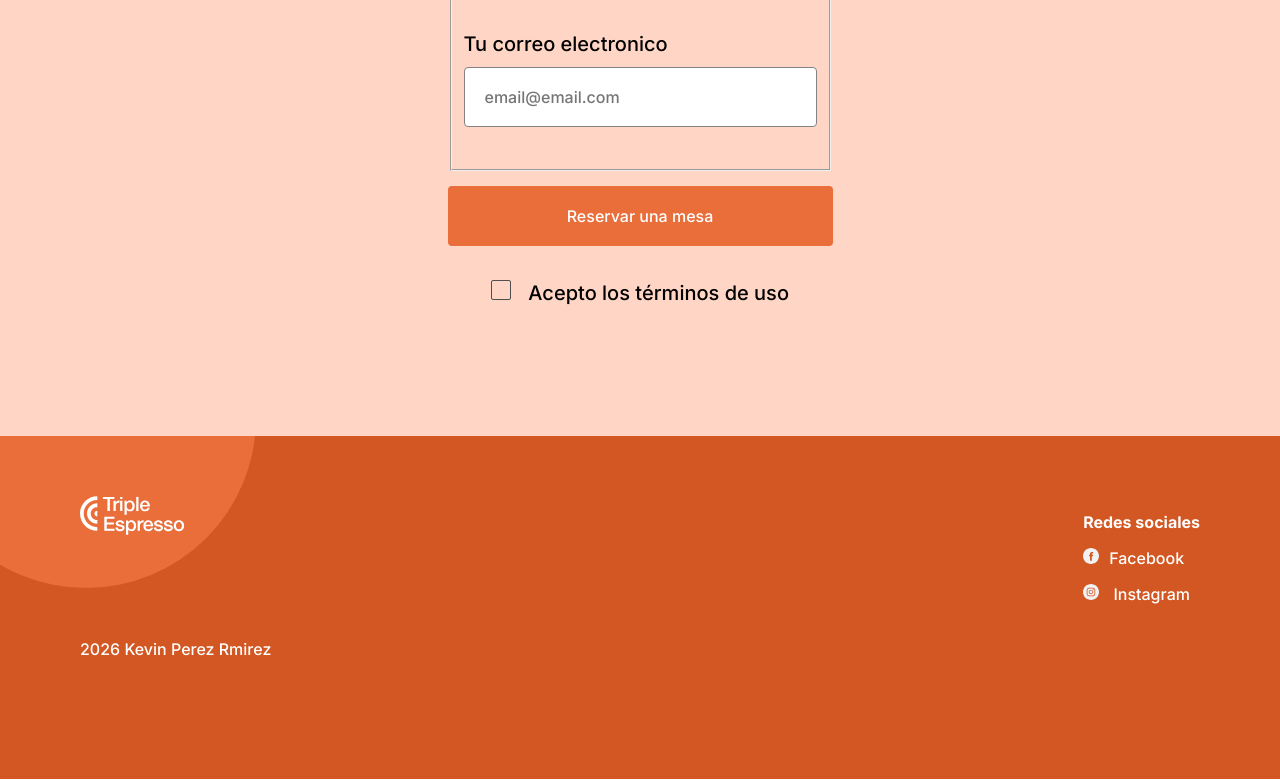
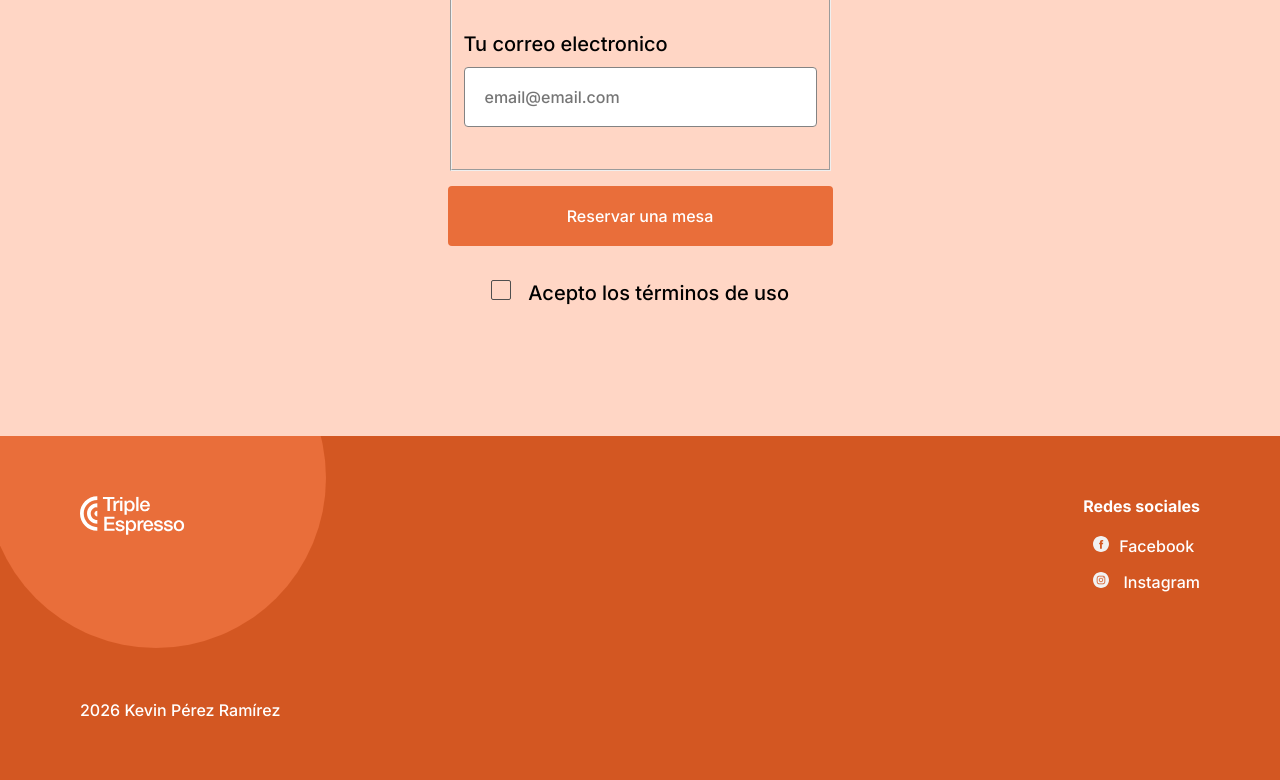
Before and after one commit to kev-0406/web_project_coffeeshop_es, a plain HTML site: page index.html in a window 1280 px wide. Shown: the part 1401-2181 px from the top of the page. Drawn offline with Linux system fonts and the light colour scheme.

Commit message:
feat: finalize footer structure and update README

```diff
--- a/index.html
+++ b/index.html
@@ -66,7 +66,6 @@
             class="form__input"
             type="text"
             id="nombre"
-            value="nombre"
             placeholder="Nombre"
             required
           />
@@ -115,33 +114,29 @@
       </form>
     </main>
     <footer class="footer" id="contacto">
-      <div class="footer__left-col">
-        <div class="footer__logo-container">
+      <div class="footer__top-row">
         <div class="footer__circle"></div>
         <img
           class="footer__logo"
           src="./img/logo_coffeeshop_light.svg"
           alt="Logotipo"
         />
-        </div>
-        <p class="footer__text">2026 Kevin Perez Rmirez</p>
-      </div>
-      <nav class="nav__footer">
+        <div class="footer__social-container">
           <h3 class="footer__title">Redes sociales</h3>
-        <ul class="nav__footer-contact">
-          <li class="nav__footer-item">
-            <a class="nav__link-footer" href="Facebook">
+          <ul class="footer__social-list">
+            <li class="footer__social-item">
+              <a class="footer__social-link" href="Facebook">
                 <img
-                class="nav__link-img"
+                  class="footer__social-icon"
                   src="./img/facebook_white.svg"
                   alt="Facebook logo"
                 />Facebook</a
               >
             </li>
-          <li class="nav__footer-item">
-            <a class="nav__link-footer" href="Instagram">
+            <li class="footer__social-item">
+              <a class="footer__social-link" href="Instagram">
                 <img
-                class="nav__link-img"
+                  class="footer__social-icon"
                   src="./img/instagram_white.svg"
                   alt="Instagram logo"
                 />
@@ -149,7 +144,9 @@
               </a>
             </li>
           </ul>
-      </nav>
+        </div>
+      </div>
+      <p class="footer__text">2026 Kevin Pérez Ramírez</p>
     </footer>
   </body>
 </html>
--- a/styles/index.css
+++ b/styles/index.css
@@ -171,13 +171,9 @@ body {
 }
 .footer {
   background-color: #d35722;
-  padding-top: 60px;
-  padding-left: 80px;
-  padding-right: 80px;
-  padding-bottom: 60px;
+  padding: 60px 80px;
   display: flex;
-  justify-content: space-between;
-  align-items: flex-start;
+  flex-direction: column;
   overflow: hidden;
   position: relative;
 }
@@ -188,28 +184,20 @@ body {
   z-index: 2;
 }
 .footer__text {
-  padding-bottom: 60px;
-  margin-top: 100px;
-  margin-bottom: 0;
-  position: relative;
+  margin: 0;
   z-index: 2;
   font-family: "Inter", sans-serif;
   font-size: 16px;
   line-height: 20px;
   color: #ffffff;
 }
-.nav__footer {
+.footer__top-row {
   display: flex;
-  justify-content: flex-end;
-  flex-direction: column;
-}
-.footer__left-col {
-  display: flex;
-  flex-direction: column;
   justify-content: space-between;
-  height: 100%;
-}
-.footer__logo-conteiner {
+  align-items: flex-start;
+  width: 100%;
+  margin-bottom: 108px;
+  z-index: 2;
   position: relative;
 }
 .footer__circle {
@@ -220,20 +208,20 @@ body {
   position: absolute;
   z-index: 1;
   top: -188px;
-  left: -84px;
+  left: -94px;
 }
-.nav__footer-contact {
+.footer__social-list {
   list-style-type: none;
   padding: 0;
   margin: 0;
 }
-.nav__footer-item {
+.footer__social-item {
   margin-bottom: 16px;
 }
-.nav__footer-item:last-child {
+.footer__social-item:last-child {
   margin-bottom: 0;
 }
-.nav__link-img {
+.footer__social-icon {
   width: 16px;
   height: 16px;
   margin-right: 10px;
@@ -244,8 +232,9 @@ body {
   font-size: 16px;
   line-height: 20px;
   color: #ffffff;
+  margin: 0 0 20px 0;
 }
-.nav__link-footer {
+.footer__social-link {
   font-family: "Inter", sans-serif;
   font-size: 16px;
   line-height: 20px;
@@ -253,6 +242,11 @@ body {
   text-decoration: none;
   transition: color 0.3s ease;
 }
-.nav__link-footer:hover {
+.footer__social-link:hover {
   color: #ffd6c5;
 }
+.footer__social-container {
+  display: flex;
+  flex-direction: column;
+  align-items: flex-end;
+}
```
Also changed, not shown: 1 other file. Lines whose indentation alone changed are shown as unchanged.
